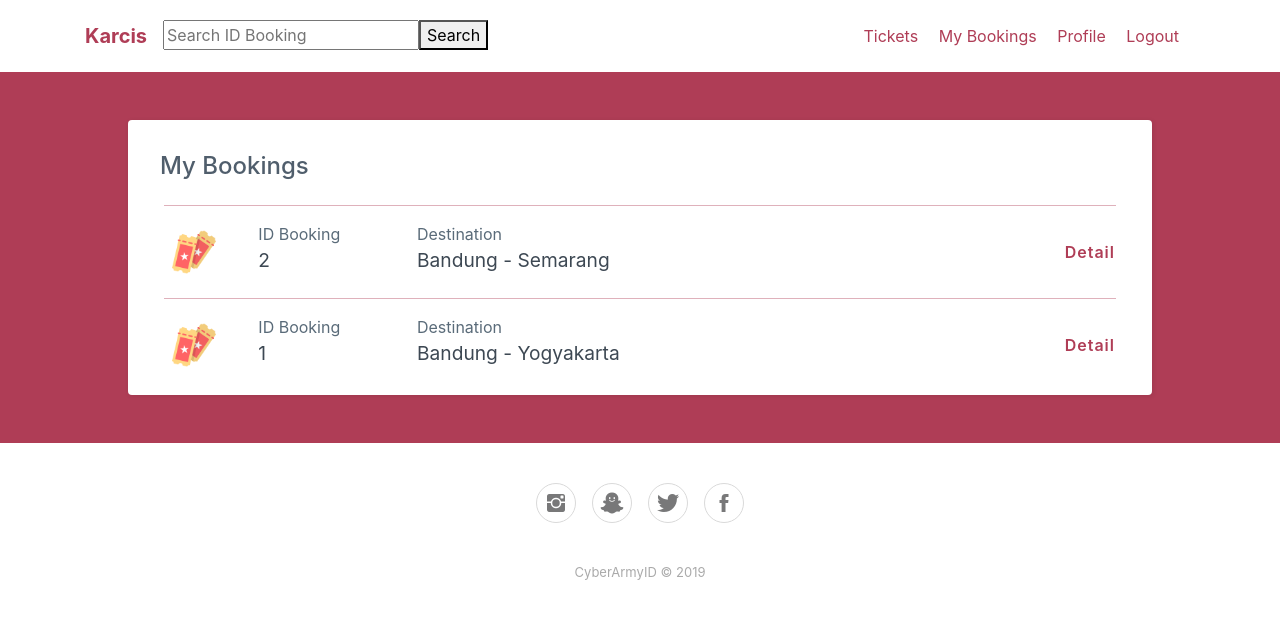
After one commit to cyberarmyid/karcis, a PHP site: page /myBookings.php in a window 1280 px wide. The commit adds this page. Shown: the top 619 px of the page. Run offline with PHP 8.4, Linux system fonts and the light colour scheme; a user stored in the database is signed in; data comes from the database, SQL or seed files in the repository; some web fonts are replaced.

Commit message:
Update Data & Layout for my bookings page

```diff
--- /dev/null
+++ b/assets/css/booking.css
@@ -0,0 +1,54 @@
+.booking-body {
+    background: rgb(175, 61, 86);
+    height: auto; padding-top: 3rem;
+    padding-bottom: 3rem
+}
+
+.booking-card {
+    width: 80%;
+    height: auto;
+    background-color: #ffffff;
+    padding: 2rem;
+    border-radius: 4px;
+    color: #505e6c;
+    margin: 0 auto;
+    box-shadow: 1px 1px 5px rgba(0,0,0,0.1);
+}
+
+.booking-line {
+    border-top: 1px solid rgba(175, 61, 86, 0.4);
+}
+
+.booking-img-ticket-item {
+    width: 60px;
+    height: 60px;
+    padding: 8px
+}
+
+.booking-font-field-title {
+    color: #5a6b79;
+    font-size: 1rem;
+    padding: 0 0 0 0;
+    margin: 0 0 0 0;
+    text-align: left;
+}
+
+.booking-font-field {
+    color: #3d4853;
+    font-size: 1.2rem;
+    padding: 0 0 0 0;
+    margin: 0 0 0 0;
+    text-align: left;
+}
+
+.btn-booking-primary {
+    text-align: right;
+    height: 100%;
+    border-radius: 4px;
+    color: rgb(175, 61, 86);
+    background-color: #fff;
+    border-color: #fff;
+    letter-spacing: 1px;
+    font-size: 1rem;
+    font-weight: 600;
+}
--- a/function/actBookingTicket.php
+++ b/function/actBookingTicket.php
@@ -30,7 +30,7 @@
                 exit;
             } else {
 
-                header('Location: '.$host.'myTickets.php?status=success');
+                header('Location: '.$host.'myBookings.php?status=success');
             }
     } else {
         echo("Error description: " . mysqli_error($conn));
--- a/function/getMyTickets.php
+++ b/function/getMyTickets.php
@@ -8,7 +8,9 @@
     }
 
     // get data user
-    $user = "SELECT tickets.*, booking.id as id_booking FROM booking LEFT JOIN tickets ON tickets.id = booking.id_ticket WHERE booking.id_user = $id";
+    $user = "SELECT tickets.*, booking.id as id_booking FROM booking
+            LEFT JOIN tickets ON tickets.id = booking.id_ticket WHERE booking.id_user = $id
+            ORDER BY booking.created_at DESC ";
 
     $result = $conn->query($user);
 
--- a/header.php
+++ b/header.php
@@ -13,6 +13,7 @@
     <link rel="stylesheet" href="assets/fonts/ionicons.min.css">
     <link rel="stylesheet" href="assets/css/Animation-Cards-1.css">
     <link rel="stylesheet" href="assets/css/Animation-Cards.css">
+    <link rel="stylesheet" href="assets/css/booking.css">
     <link rel="stylesheet" href="assets/css/Drag--Drop-Upload-Form.css">
     <link rel="stylesheet" href="assets/css/Footer-Basic.css">
     <link rel="stylesheet" href="assets/css/Highlight-Phone.css">
@@ -52,9 +53,9 @@
                     <span class="navbar-text actions">
                         <?php
                         if($id) {?>
+                            <a class="login" href="tickets.php">Tickets</a>
+                            <a class="login" href="myBookings.php">My Bookings</a>
                             <a class="login" href="profile.php">Profile</a>
-                            <a class="login" href="myTickets.php">My Tickets</a>
-                            <a class="login" href="tickets.php">Tickets</a>
                             <a class="login" href="<?php echo $host;?>function/logout.php">Logout</a>
                             <?php } else { ?>
                             <a class="login" href="signin.php">Log In</a>
--- /dev/null
+++ b/myBookings.php
@@ -0,0 +1,47 @@
+<?php
+include "header.php";
+include "function/getMyTickets.php";
+?>
+
+<div class="booking-body">
+
+    <?php if(@$_GET['status'] == 'success') { ?>
+        <div class="profile-card" style="padding: 1rem 2rem; margin: 0 auto 1rem;">
+            <b class="font-notify">Booked Success</b>
+        </div>
+    <?php } ?>
+
+    <div class="booking-card pb-1">
+        <h4 class="mb-4">My Bookings</h4>
+
+        <?php
+        if ($result->num_rows > 0) {
+            while($row = $result->fetch_assoc()) {
+        ?>
+            <div class="row pl-0 pr-0 pt-3 pb-3 ml-1 mr-1 booking-line">
+                <div class="col-md-1 p-0 m-0">
+                    <img class="booking-img-ticket-item" src="assets/img/ticket-item.png" alt=""/>
+                </div>
+                <div class="col-md-2">
+                    <p class="booking-font-field-title">ID Booking</p>
+                    <p class="booking-font-field"><?php echo $row['id_booking'];?></p>
+                </div>
+                <div class="col-md-6">
+                    <p class="booking-font-field-title">Destination</p>
+                    <p class="booking-font-field"><?php echo $row['from'];?> - <?php echo $row['to'];?></p>
+                </div>
+                <div class="col-md-3 p-0 m-0 text-right">
+                    <a href="<?php echo $host;?>myDetailTicket.php?IDBOOKING=<?php echo $row['id_booking'];?>&IDTICKET=<?php echo $row['id'];?>">
+                        <button class="btn btn-booking-primary p-0 m-0" type="submit">Detail</button>
+                    </a>
+                </div>
+            </div>
+        <?php } } ?>
+
+    </div>
+
+</div>
+
+<?php
+include "footer.php";
+?>
--- a/myTickets.php
+++ b/myTicketsOld.php
@@ -21,6 +21,7 @@ include "function/getMyTickets.php";
                     <?php
                         if ($result->num_rows > 0) {
                         // output data of each row
+                            var_dump($result->fetch_assoc());
                             while($row = $result->fetch_assoc()) {
                     ?>
                     <div class="u_t">
```
Also changed, not shown: assets/img/ticket-item.png (added).
